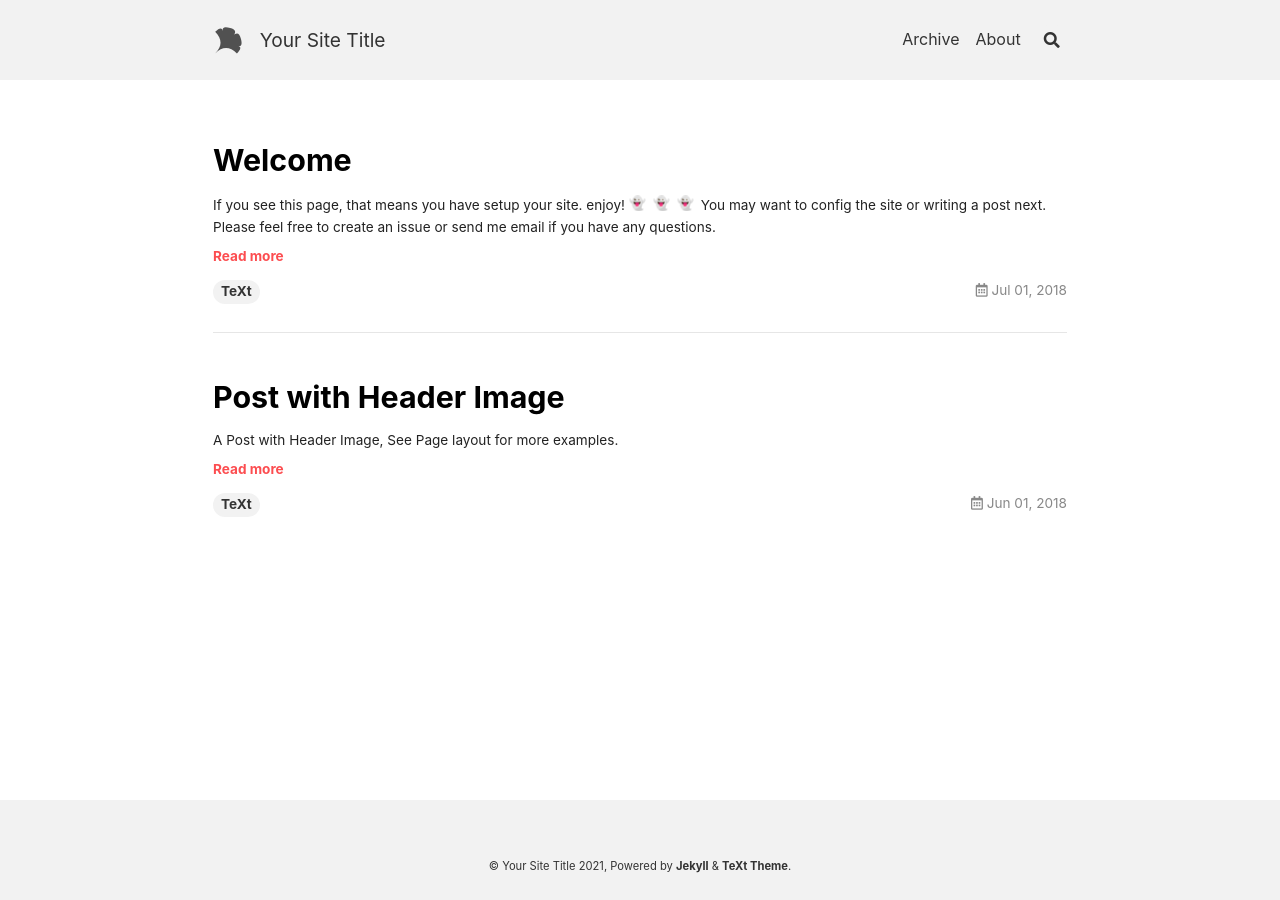
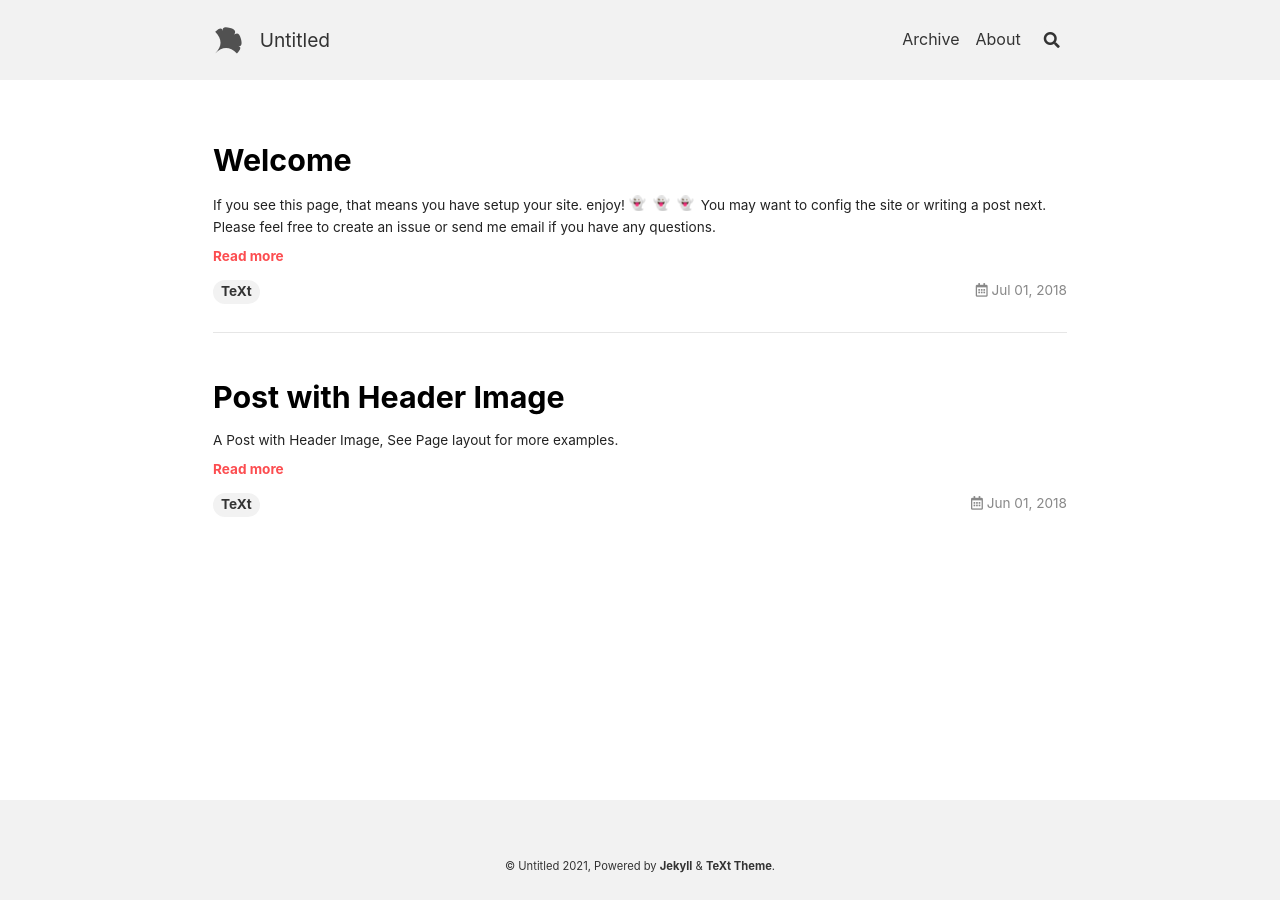
Before and after one commit to studixxne/studixxne.github.io, a Jekyll site: the page built from index.html, in a window 1280 px wide. Built offline with Jekyll 4.4.1, drawn with Linux system fonts in a browser that asks for light colours; nearby versions of some CDN libraries; emoji names are drawn with the system emoji font; the list of posts is cut into pages by our own code.

Commit message:
config setting

```diff
--- a/_config.yml
+++ b/_config.yml
@@ -17,12 +17,12 @@
 ## => Site Settings
 ##############################
 text_skin: default # "default" (default), "dark", "forest", "ocean", "chocolate", "orange"
-highlight_theme: default # "default" (default), "tomorrow", "tomorrow-night", "tomorrow-night-eighties", "tomorrow-night-blue", "tomorrow-night-bright"
-url     : # the base hostname & protocol for your site e.g. https://www.someone.com
+highlight_theme: tomorrow-night-eighties # "default" (default), "tomorrow", "tomorrow-night", "tomorrow-night-eighties", "tomorrow-night-blue", "tomorrow-night-bright"
+url     : studixxne.github.io # the base hostname & protocol for your site e.g. https://www.someone.com
 baseurl : # does not include hostname
-title   : Your Site Title
+title   : Untitled
 description: > # this means to ignore newlines until "Language & timezone"
-  Your Site Description
+  공부한 것들을 정리하는 곳
 
 
 ## => Language and Timezone
```
